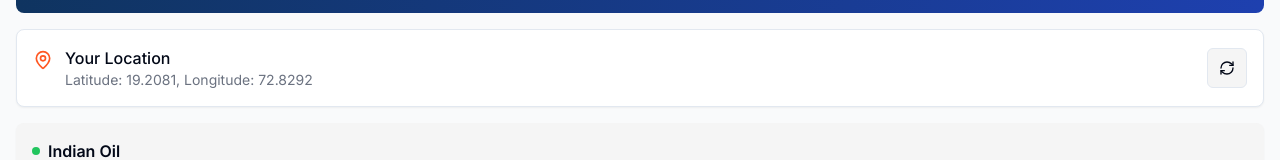
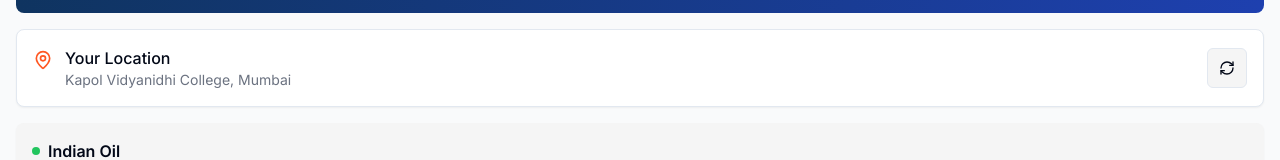
Before and after one commit to guptaAman07/quick-bharat-fuel, a React (Vite) app: page / in a window 1280 px wide. Shown: the part 148-308 px from the top of the page. Built offline with nearby package versions, Linux system fonts and the light colour scheme; sample sign-in values are in the browser's storage.

Commit message:
Fix: Display location as text
Update the location display to show "Kapol Vidyanidhi College, Mumbai" instead of latitude and longitude.

```diff
--- a/src/pages/Index.tsx
+++ b/src/pages/Index.tsx
@@ -1,4 +1,3 @@
-
 import React, { useState } from 'react';
 import { useNavigate } from 'react-router-dom';
 import Layout from '@/components/Layout';
@@ -69,9 +68,7 @@ const Index = () => {
                   <p className="text-sm text-gray-500">
                     {isLoadingLocation
                       ? 'Fetching your location...'
-                      : userLocation
-                        ? `Latitude: ${userLocation.lat.toFixed(4)}, Longitude: ${userLocation.lng.toFixed(4)}`
-                        : 'Location not available'}
+                      : "Kapol Vidyanidhi College, Mumbai"}
                   </p>
                 </div>
               </div>
```
